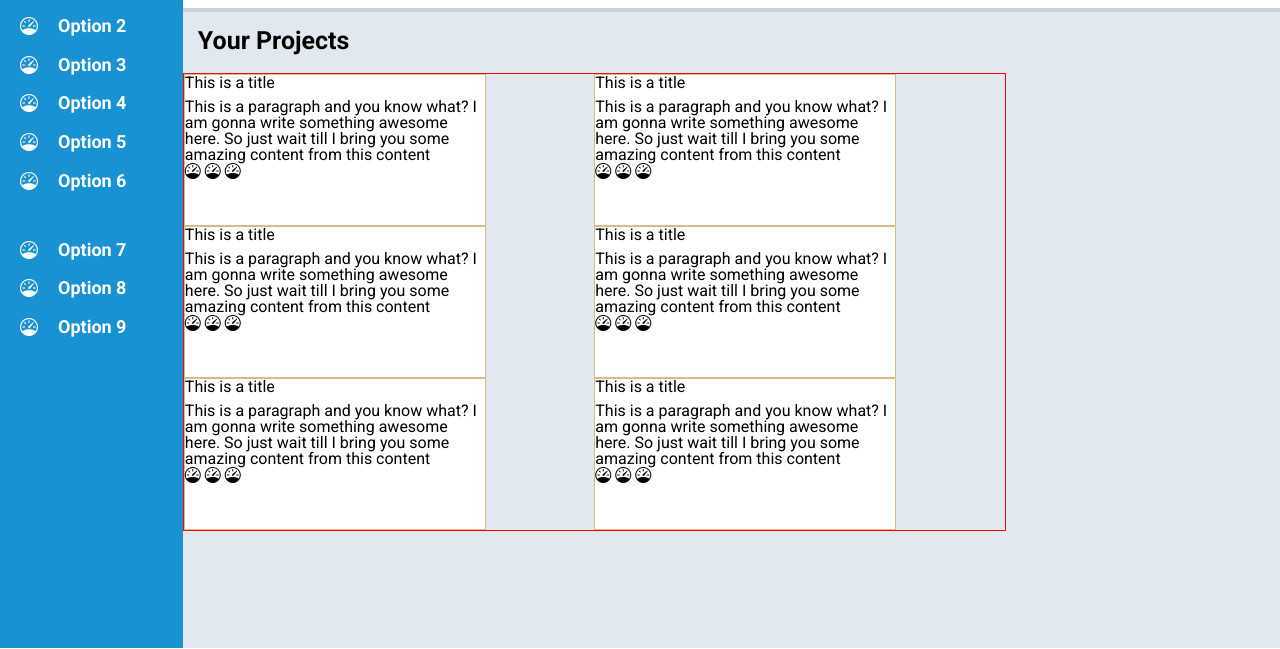
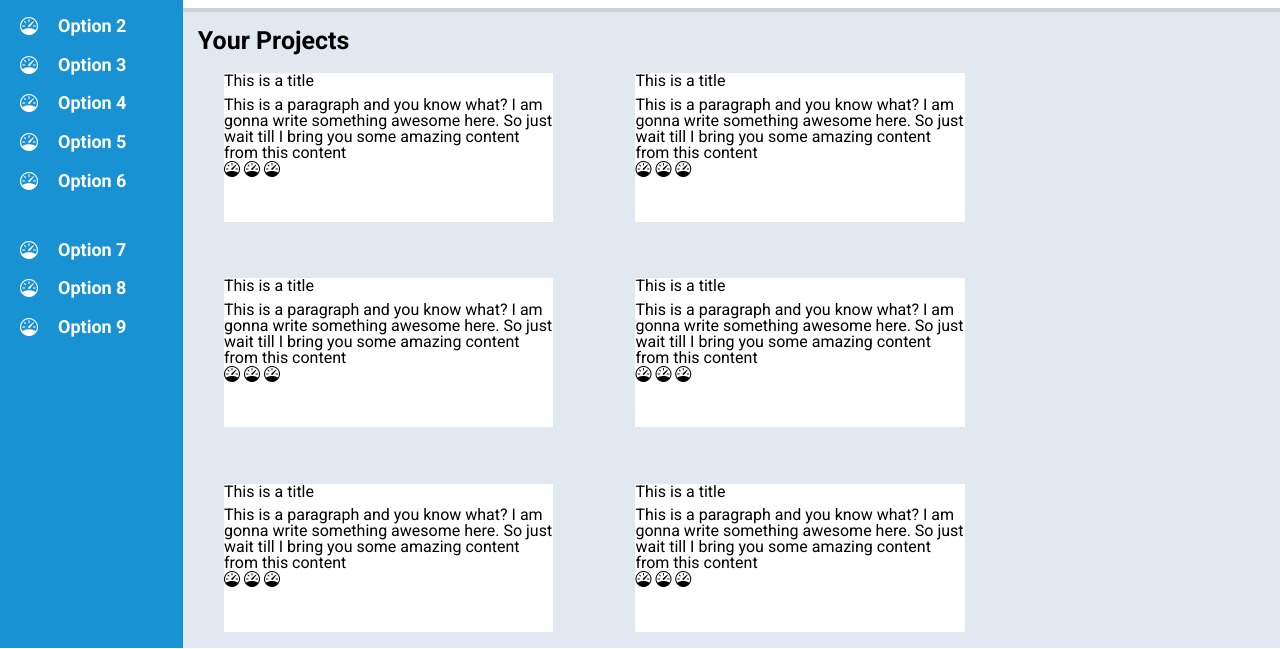
Before and after one commit to SadMadLad/dashboard-top, a plain HTML site: page index.html in a window 1280 px wide. Shown: the part 152-801 px from the top of the page. Drawn offline with nearby package versions, Linux system fonts and the light colour scheme.

Commit message:
Adjust projects grid

```diff
--- a/style.css
+++ b/style.css
@@ -342,18 +342,26 @@ input:hover {
 }
 
 /*Cards Section*/
+
 .cards {
   display: grid;
-  border: 1px solid red;
+  height: 90%;
+  row-gap: 40px;
+  /* grid-template-rows: repeat(4, minmax(0, 1fr));
+  grid-template-columns: repeat(2, minmax(0, 1fr)); */
   grid-template-rows: repeat(auto-fill, 1fr);
   grid-template-columns: repeat(2, 1fr);
+  /* border: 1px solid red; */
 }
 .card {
-    display: flex;
-    flex-direction: column;
+  display: flex;
+  flex-direction: column;
 
-    height: 150px;
-    width: 300px;
-    border: 1px solid burlywood;
-    background-color: white;
+  height: 90%;
+  width: 80%;
+
+  position: relative;
+  left: 10%;
+  /* border: 1px solid burlywood; */
+  background-color: white;
 }
```
